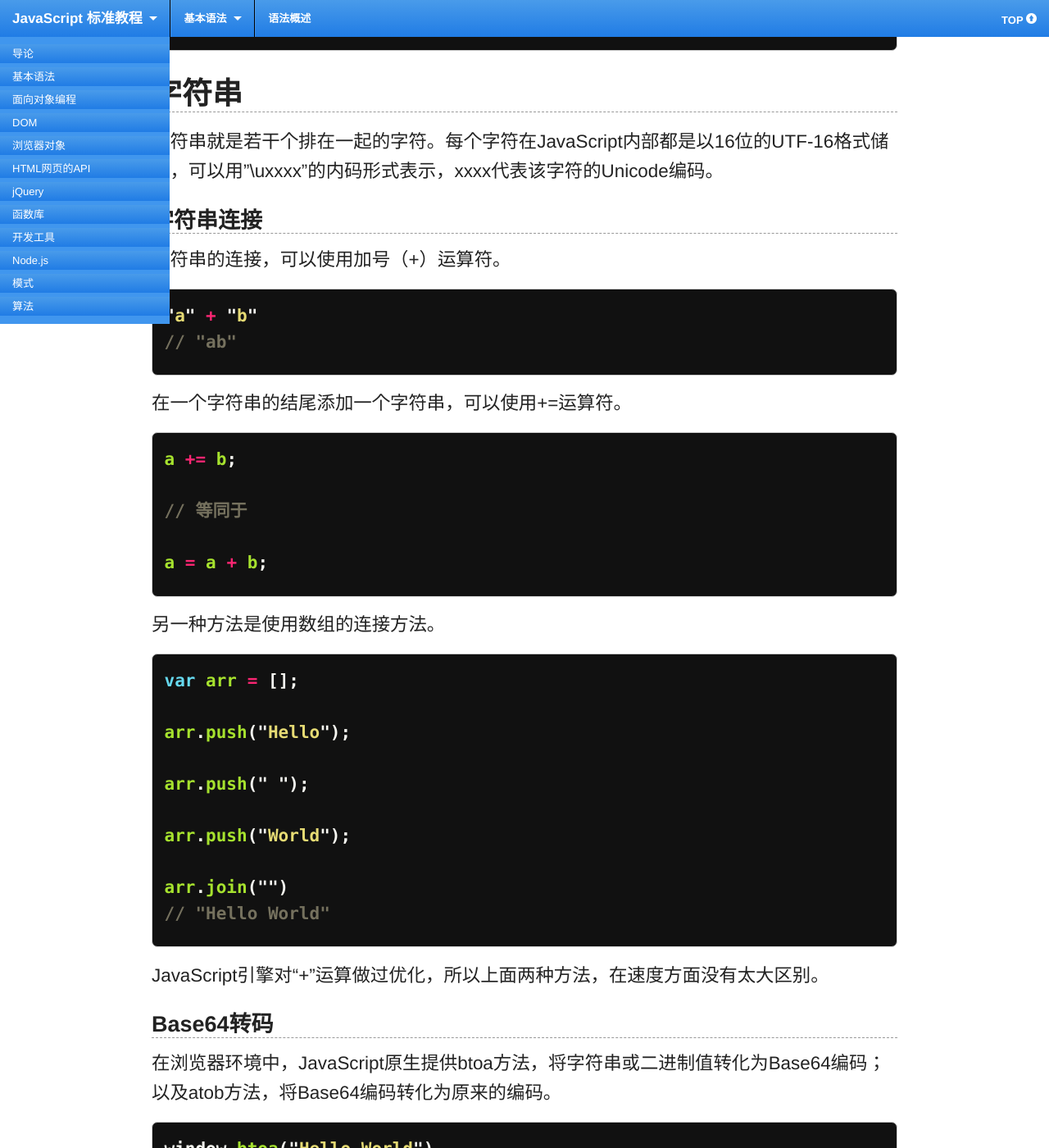
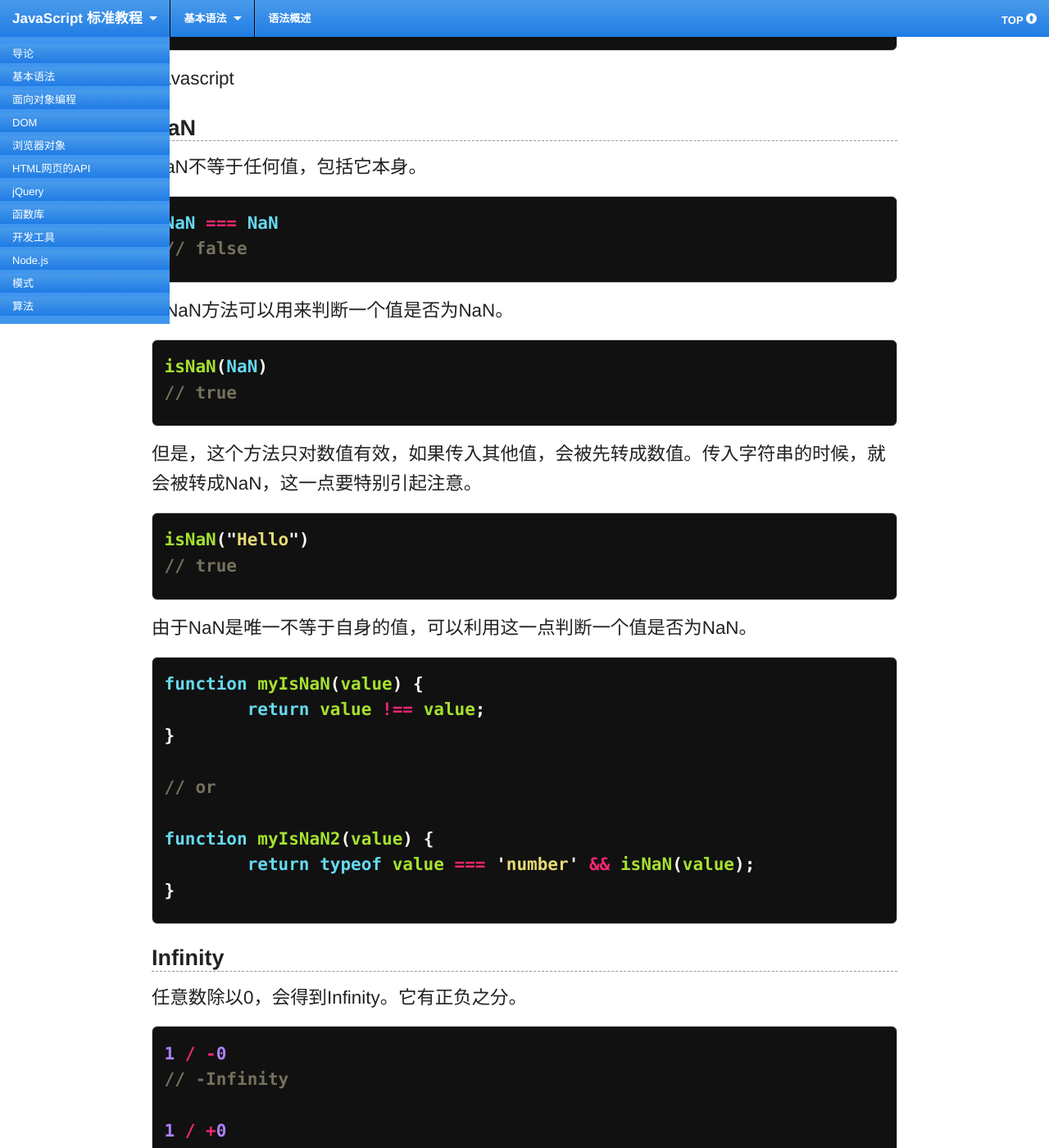
Before and after one commit to ruanyf/jstutorial, a Jekyll site: the page built from grammar/basic.md, in a window 1280 px wide and 1400 px high, scrolled down 10263 px. Shown: the whole window at 82% size. Built offline with Jekyll 4.4.1, drawn with Linux system fonts in a browser that asks for light colours; Markdown is read by kramdown in place of the engine named in the settings; some of the changed text lies outside the part shown.

Commit message:
edit grammar

```diff
--- a/grammar/basic.md
+++ b/grammar/basic.md
@@ -390,6 +390,70 @@ JavaScript内部，所有数字都是以浮点数形式储存。由于浮点数
 
 {% endhighlight %}
 
+Javascript
+
+### NaN
+
+NaN不等于任何值，包括它本身。
+
+{% highlight javascript %}
+
+NaN === NaN
+// false
+
+{% endhighlight %}
+
+isNaN方法可以用来判断一个值是否为NaN。
+
+{% highlight javascript %}
+
+isNaN(NaN)
+// true
+
+{% endhighlight %}
+
+但是，这个方法只对数值有效，如果传入其他值，会被先转成数值。传入字符串的时候，就会被转成NaN，这一点要特别引起注意。
+
+{% highlight javascript %}
+
+isNaN("Hello")
+// true
+
+{% endhighlight %}
+
+由于NaN是唯一不等于自身的值，可以利用这一点判断一个值是否为NaN。
+
+{% highlight javascript %}
+
+function myIsNaN(value) {
+        return value !== value;
+}
+
+// or
+
+function myIsNaN2(value) {
+	return typeof value === 'number' && isNaN(value);
+}
+
+{% endhighlight %}
+
+### Infinity
+
+任意数除以0，会得到Infinity。它有正负之分。
+
+{% highlight javascript %}
+
+1 / -0
+// -Infinity
+
+1 / +0
+// Infinity
+
+Infinity === -Infinity
+// false
+
+{% endhighlight %}
+
 ## 字符串
 
 字符串就是若干个排在一起的字符。每个字符在JavaScript内部都是以16位的UTF-16格式储存，可以用"\uxxxx"的内码形式表示，xxxx代表该字符的Unicode编码。
```
Also changed, not shown: bom/css.md (+14 -1 lines), grammar/array.md (+41 -2 lines), grammar/object.md (+17 -3 lines).
